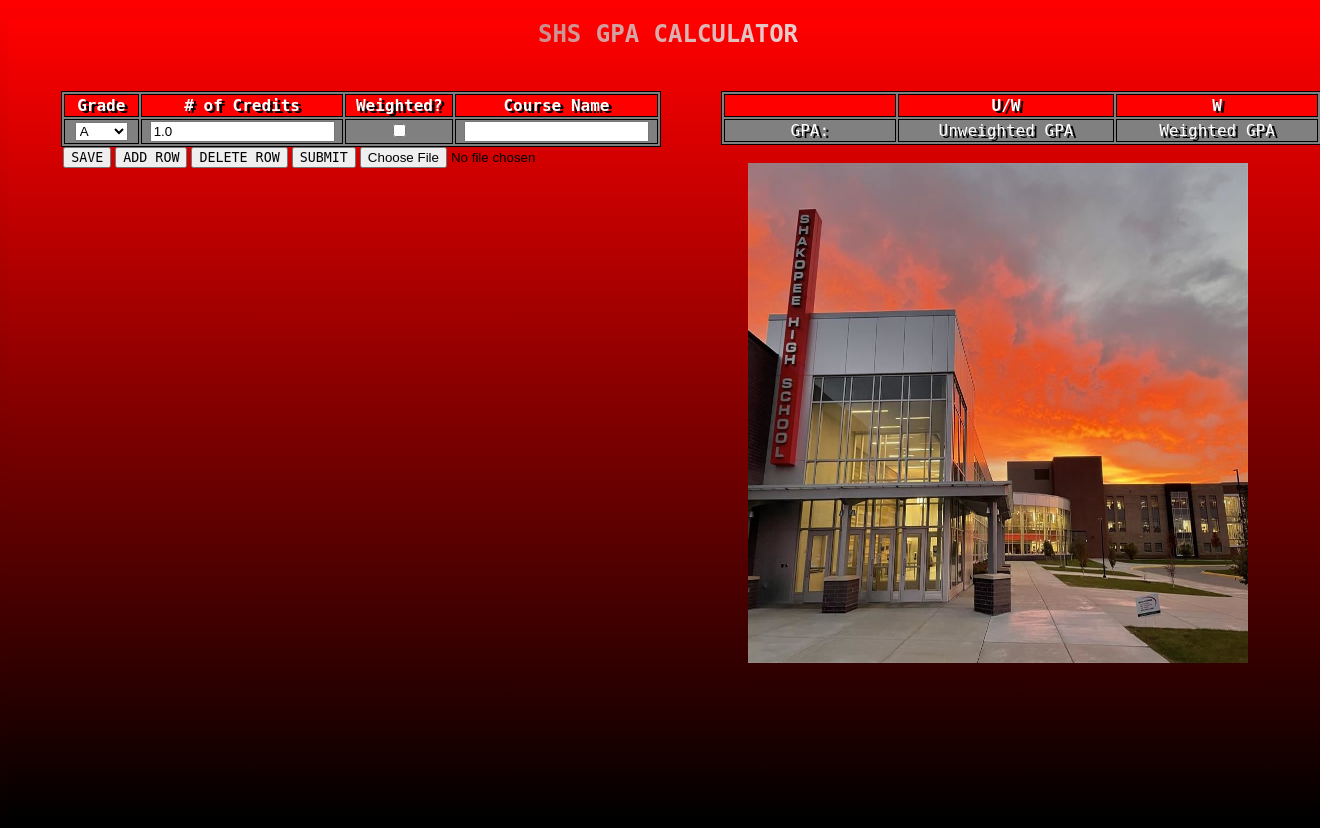
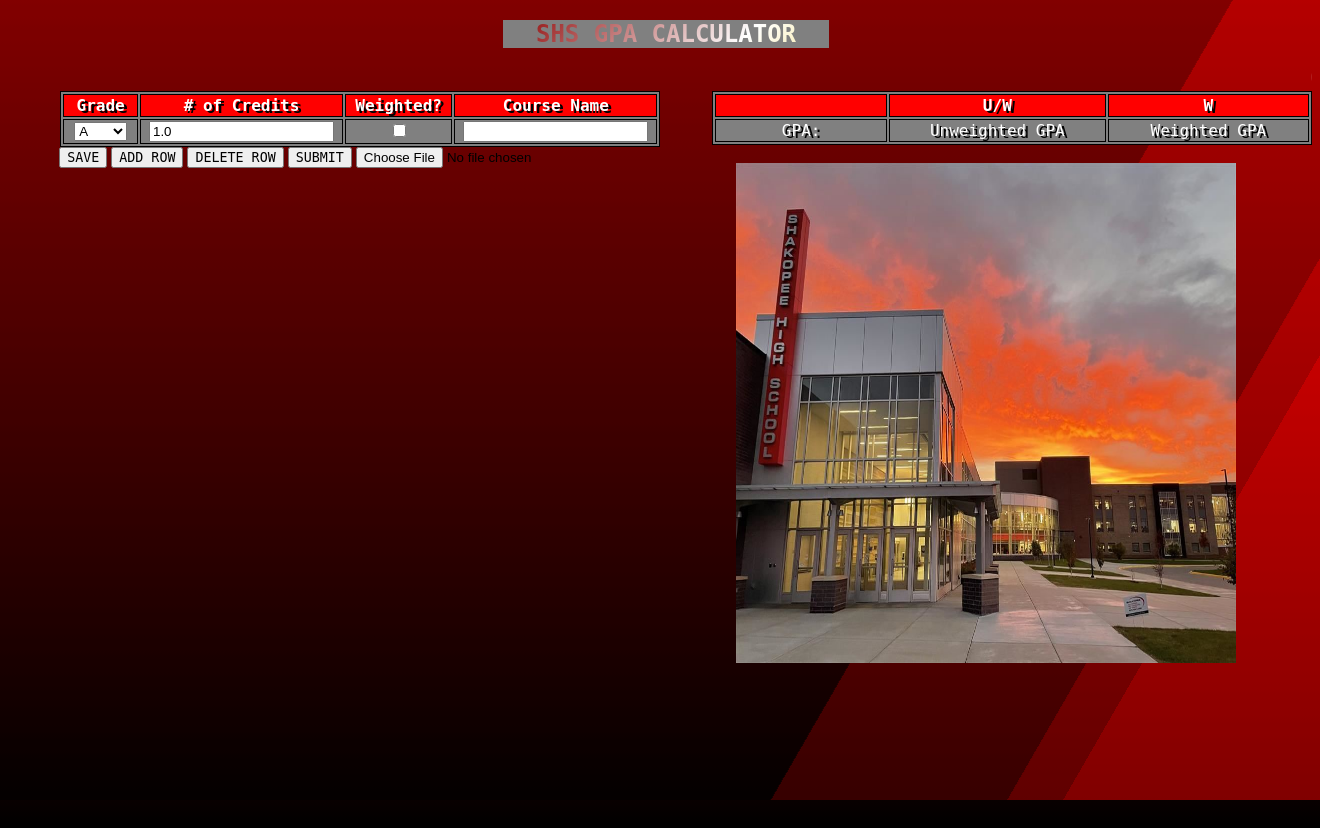
Before and after one commit to TYSHAKO1/TECHINNOVATION1, a PHP site: page / in a window 1320 px wide. Run offline with PHP 8.4, Linux system fonts and the light colour scheme.

Commit message:
Ben sussy

```diff
--- a/web/css/style.css
+++ b/web/css/style.css
@@ -143,3 +143,39 @@
     background-position: 200% center;
   }
 }
+
+.bg {
+  animation:slide 6s ease-in-out infinite alternate;
+  background-image: linear-gradient(-60deg, red 50%, black 50%);
+  bottom:0;
+  left:-50%;
+  opacity:.2;
+  position:fixed;
+  right:-50%;
+  top:0;
+  z-index:-1;
+}
+
+.bg2 {
+  animation-direction:alternate;
+  animation-duration:8s;
+}
+
+.bg3 {
+  animation-duration:10s;
+}
+
+.content {
+  background-color:gray;
+  width: 25%;
+  margin-left: 37.5vw;
+}
+
+@keyframes slide {
+  0% {
+    transform:translateX(-25%);
+  }
+  100% {
+    transform:translateX(25%);
+  }
+}
--- a/web/index.html
+++ b/web/index.html
@@ -1,15 +1,18 @@
 <!DOCTYPE html>
 <html>
-<div id="grad1">
+<div class="circle shade5">
 
   <head>
     <link rel="stylesheet" href="css/style.css">
     <link rel="icon" type="image/x-icon" href="/application/web/images/Saber_Head_JPG.ico">
     <title>SHS GPA Calculator</title>
   </head>
+  <body>
+  <div class="bg"></div>
+  <div class="bg bg2"></div>
+  <div class="bg bg3"></div>
+  <div class="content"><h2 class="animate-charcter">SHS GPA Calculator</h2></div>
 
-  <body>
-    <h2 class="animate-charcter">SHS GPA Calculator</h2>
 
   <marquee class="font">Calculate Your GPA!</marquee>
   <!-- <form name="transcript" onsubmit="compileSend()"> -->
```
Lines whose indentation alone changed are shown as unchanged.
